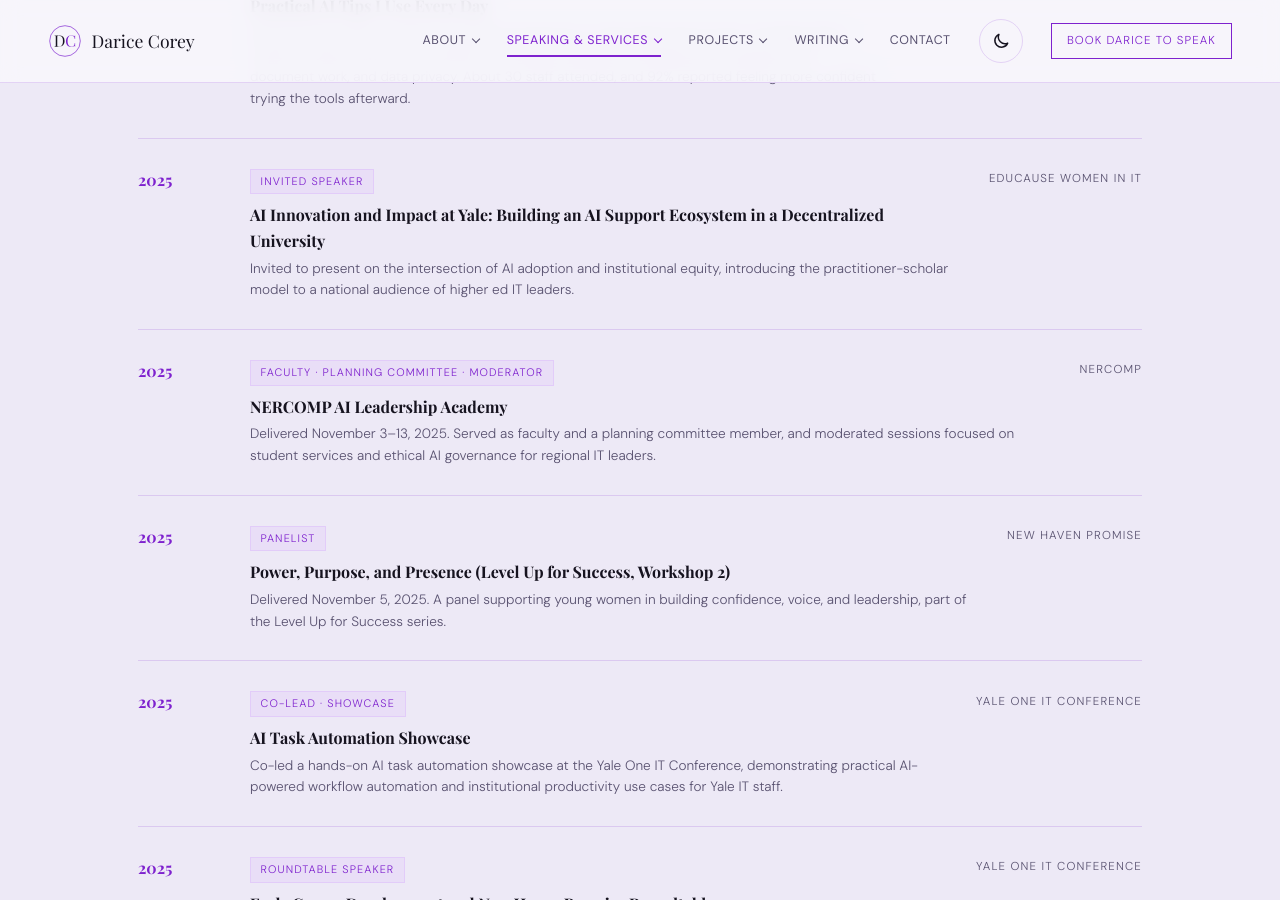
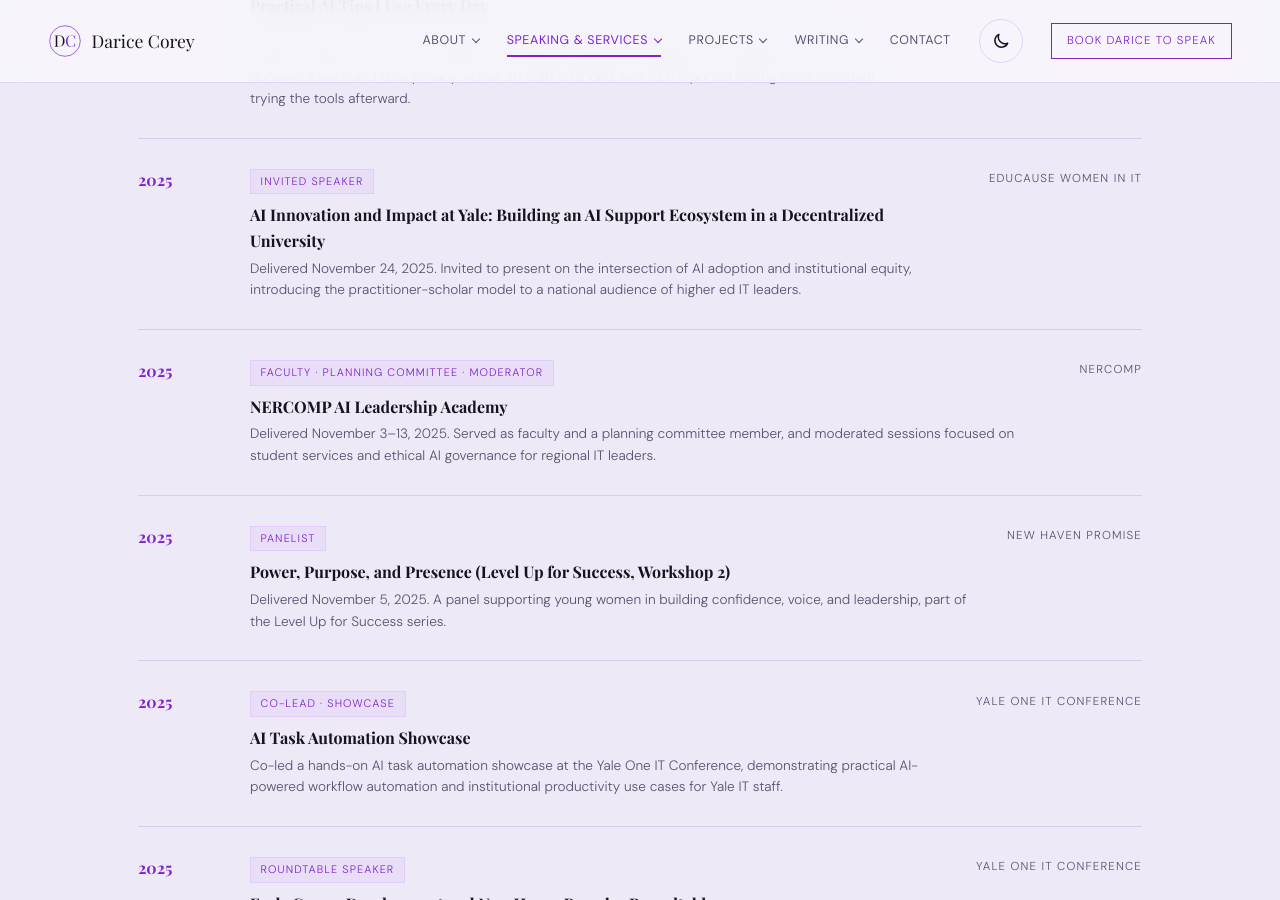
Before and after one commit to dcoreyrasm/dcoreyrasm.github.io, a Jekyll site: the page built from speaking.html, in a window 1280 px wide and 900 px high, scrolled down 5527 px. Built offline with Jekyll 4.4.1, drawn with Linux system fonts in a browser that asks for light colours; some web fonts are replaced.

Commit message:
Speaking: add Nov 24, 2025 date to EDUCAUSE Women in IT talk

```diff
--- a/speaking.html
+++ b/speaking.html
@@ -178,7 +178,7 @@
           </div>
           <div class="engagement-item">
             <div class="engagement-year">2025</div>
-            <div class="engagement-body"><span class="engagement-role">Invited Speaker</span><h4>AI Innovation and Impact at Yale: Building an AI Support Ecosystem in a Decentralized University</h4><p>Invited to present on the intersection of AI adoption and institutional equity, introducing the practitioner-scholar model to a national audience of higher ed IT leaders.</p></div>
+            <div class="engagement-body"><span class="engagement-role">Invited Speaker</span><h4>AI Innovation and Impact at Yale: Building an AI Support Ecosystem in a Decentralized University</h4><p>Delivered November 24, 2025. Invited to present on the intersection of AI adoption and institutional equity, introducing the practitioner-scholar model to a national audience of higher ed IT leaders.</p></div>
             <div class="engagement-venue">EDUCAUSE Women in IT</div>
           </div>
           <div class="engagement-item">
```
